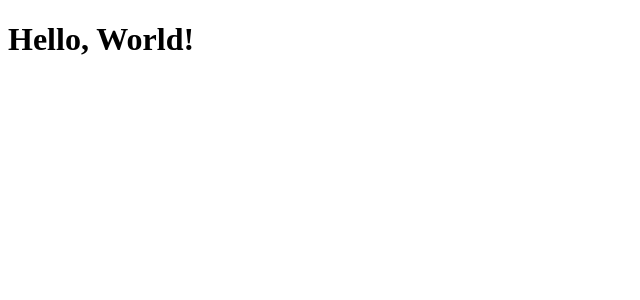
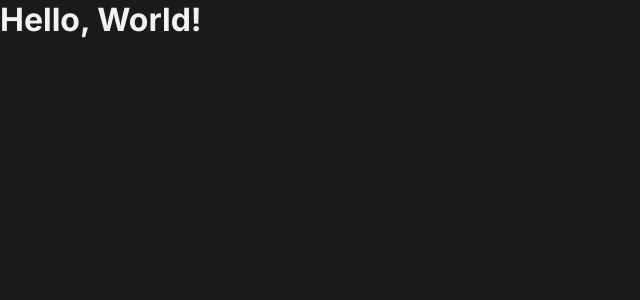
Before and after one commit to victorbadaro/ignite-reactjs-todo, a React (Vite) app: page / in a window 1280 px wide. Shown: the top 300 px of the page, without its empty margins (0-640 px from the left). Built offline with nearby package versions, Linux system fonts and the light colour scheme.

Commit message:
feat: add font inter and a few global styles

```diff
--- a/index.html
+++ b/index.html
@@ -2,6 +2,9 @@
 <html lang="en">
   <head>
     <meta charset="UTF-8" />
+    <link rel="preconnect" href="https://fonts.googleapis.com" />
+    <link rel="preconnect" href="https://fonts.gstatic.com" crossorigin />
+    <link href="https://fonts.googleapis.com/css2?family=Inter:ital,opsz,wght@0,14..32,100..900;1,14..32,100..900&display=swap" rel="stylesheet" />
     <meta name="viewport" content="width=device-width, initial-scale=1.0" />
     <title>Ignite ReactJS | todo</title>
   </head>
--- a/src/index.css
+++ b/src/index.css
@@ -15,3 +15,23 @@
 
 	--danger: #e25858;
 }
+
+* {
+	margin: 0;
+	padding: 0;
+	box-sizing: border-box;
+}
+
+body {
+	-webkit-font-smoothing: antialiased;
+	background-color: var(--gray-600);
+	color: var(--gray-100);
+}
+
+body,
+input,
+button {
+	font-family: "Inter", sans-serif;
+	font-weight: 400;
+	font-size: 1rem;
+}
```
